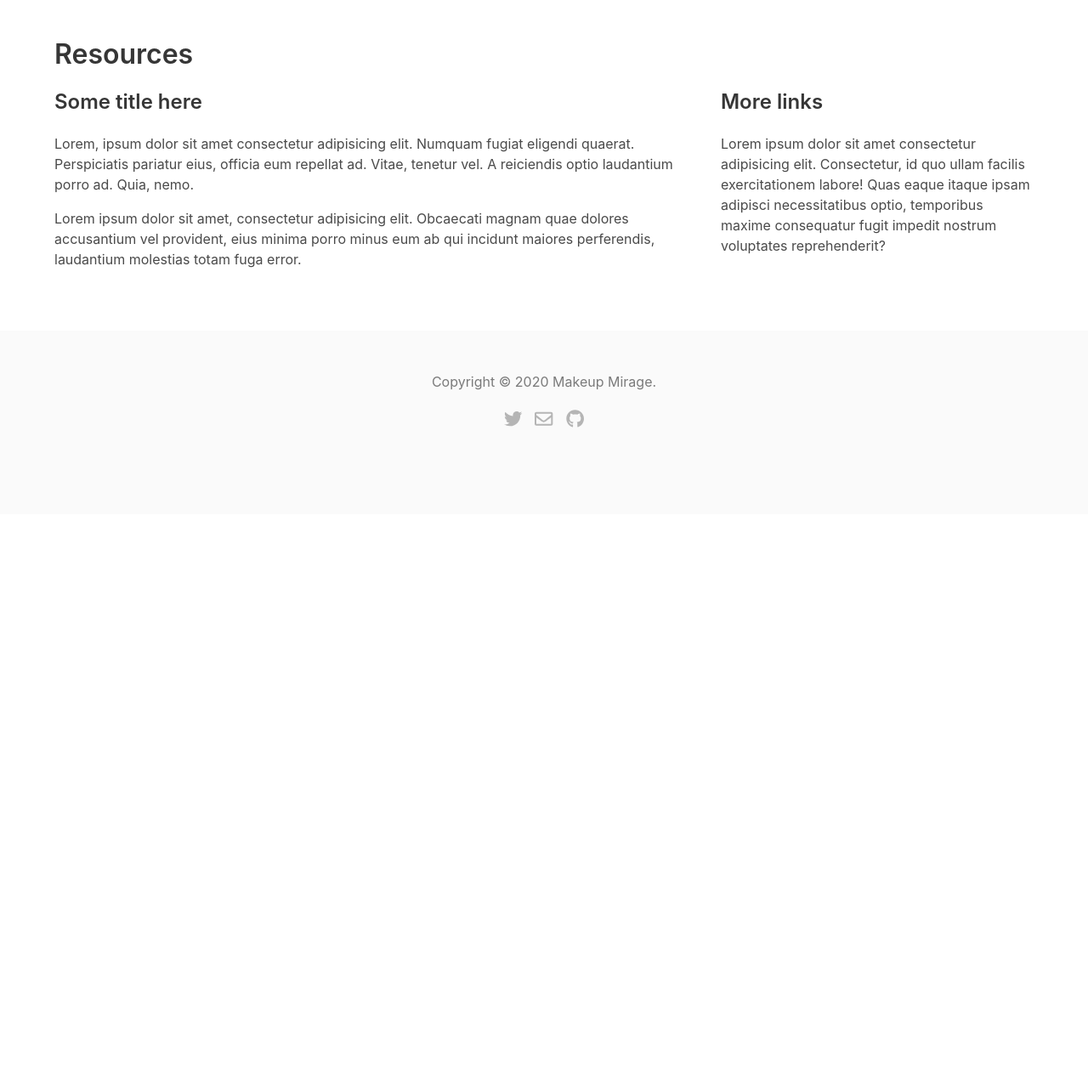
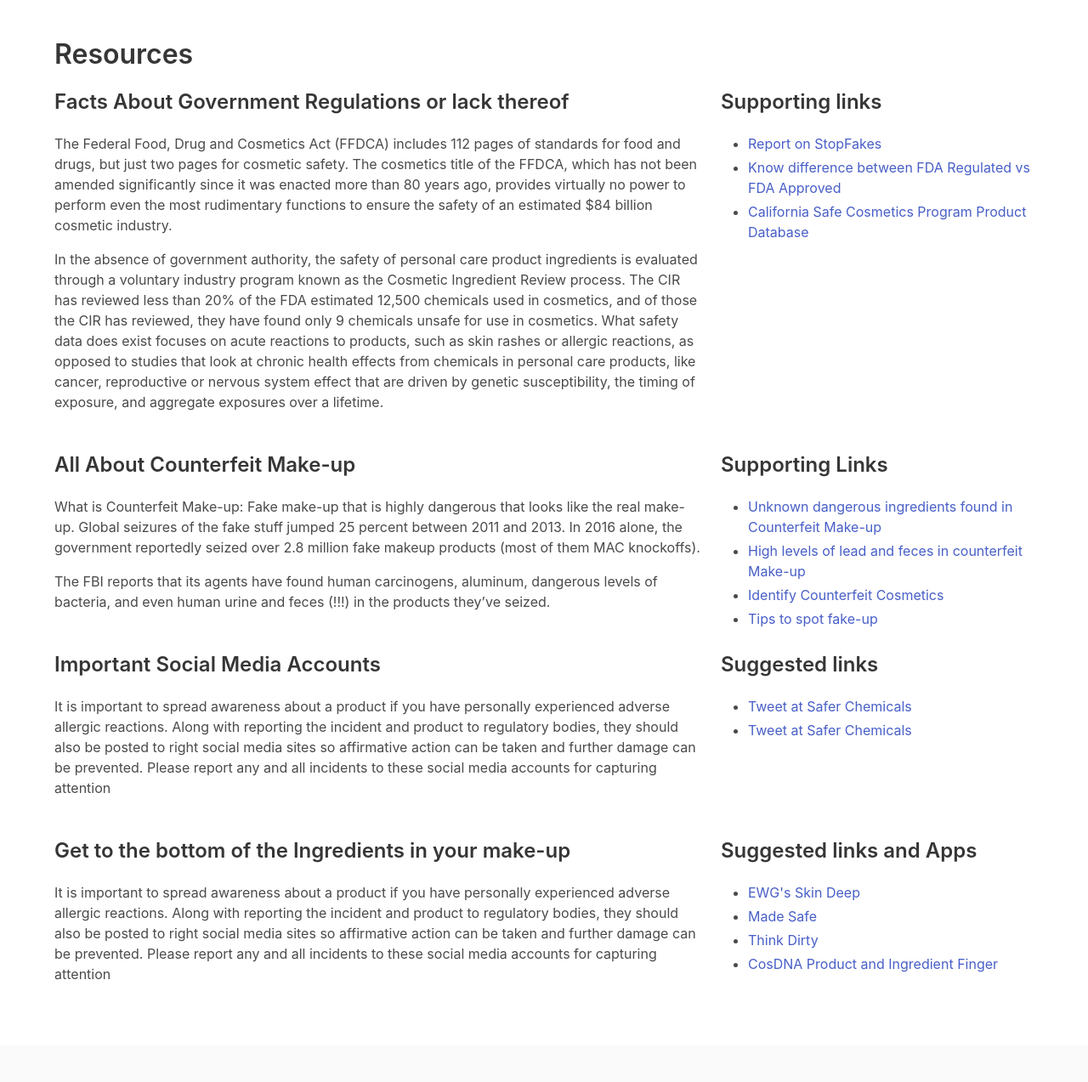
Before and after one commit to momscancode5/makeup_mirage, a website: page resources.html in a window 1280 px wide. Shown: the part 407-1680 px from the top of the page at 85% size. Before the commit the page ends 1012 px from the top, so only its background shows below. Drawn offline with nearby package versions, Linux system fonts and the light colour scheme.

Commit message:
shradha adding resources page

```diff
--- a/resources.html
+++ b/resources.html
@@ -82,26 +82,83 @@
 				<div class="columns">
 					<div class="column content is-two-thirds">
 						<h4 class="title is-4">
-							Some title here
+							Facts About Government Regulations or lack thereof
 						</h4>
-						<p>Lorem, ipsum dolor sit amet consectetur adipisicing elit. Numquam fugiat eligendi quaerat. Perspiciatis
-							pariatur eius, officia eum repellat ad. Vitae, tenetur vel. A reiciendis optio laudantium porro ad. Quia,
-							nemo.</p>
-						<p>Lorem ipsum dolor sit amet, consectetur adipisicing elit. Obcaecati magnam quae dolores accusantium vel
-							provident, eius minima porro minus eum ab qui incidunt maiores perferendis, laudantium molestias totam
-							fuga
-							error.</p>
+						<p>The Federal Food, Drug and Cosmetics Act (FFDCA) includes 112 pages of standards for food and drugs, but just two pages for cosmetic safety. The cosmetics title of the FFDCA, which has not been amended significantly since it was enacted more than 80 years ago, provides virtually no power to perform even the most rudimentary functions to ensure the safety of an estimated $84 billion cosmetic industry.
+						</p>
+						<p>In the absence of government authority, the safety of personal care product ingredients is evaluated through a voluntary industry program known as the Cosmetic Ingredient Review process. The CIR has reviewed less than 20% of the FDA estimated 12,500 chemicals used in cosmetics, and of those the CIR has reviewed, they have found only 9 chemicals unsafe for use in cosmetics. What safety data does exist focuses on acute reactions to products, such as skin rashes or allergic reactions, as opposed to studies that look at chronic health effects from chemicals in personal care products, like cancer, reproductive or nervous system effect that are driven by genetic susceptibility, the timing of exposure, and aggregate exposures over a lifetime.</p>
 					</div>
 					<div class="column content">
 						<h4 class="title is-4">
-							More links
+							Supporting links
 						</h4>
-						<p>Lorem ipsum dolor sit amet consectetur adipisicing elit. Consectetur, id quo ullam facilis exercitationem
-							labore! Quas eaque itaque ipsam adipisci necessitatibus optio, temporibus maxime consequatur fugit impedit
-							nostrum voluptates reprehenderit?</p>
+						<ul>
+						<li><a href= "https://www.stopfakes.gov/article?id=Report-Unsafe-Consumer-Products" title= "link">Report on StopFakes</a></li>
+						<li><a href= "https://www.fda.gov/cosmetics/cosmetics-laws-regulations/fda-authority-over-cosmetics-how-cosmetics-are-not-fda-approved-are-fda-regulated">Know difference between FDA Regulated vs FDA Approved</a></li>
+						<li><a href="https://safecosmetics.cdph.ca.gov/search/">California Safe Cosmetics Program Product Database</a></li>
+						</ul>
 					</div>
 
 				</div>
+				<div class="columns">
+					<div class="column content is-two-thirds">
+						<h4 class="title is-4">
+							All About Counterfeit Make-up
+						</h4>
+						<p> What is Counterfeit Make-up: Fake make-up that is highly dangerous that looks like the real make-up. Global seizures of the fake stuff jumped 25 percent between 2011 and 2013. In 2016 alone, the government reportedly seized over 2.8 million fake makeup products (most of them MAC knockoffs).</p>
+						<p>The FBI reports that its agents have found human carcinogens, aluminum, dangerous levels of bacteria, and even human urine and feces (!!!) in the products they’ve seized.</p>
+					</div>
+					<div class="column content">
+						<h4 class="title is-4">
+							Supporting Links
+						</h4>
+							<ul>
+								<li><a href = "https://cosmeticsinfo.org/blog/counterfeit-cosmetics-too-good-be-true">Unknown dangerous ingredients found in Counterfeit Make-up</a></li>
+								<li><a href = "https://www.refinery29.com/en-us/2018/04/196518/counterfeit-makeup-tested-for-human-waste">High levels of lead and feces in counterfeit Make-up</a></li>
+								<li><a href = "https://itsblossom.com/identify-counterfeit-cosmetics/">Identify Counterfeit Cosmetics</a></li>
+								<li><a href = "https://brightside.me/inspiration-girls-stuff/7-clever-tips-to-spot-fake-designer-makeup-232060/">Tips to spot fake-up</a></li>
+							</ul>
+					</div>
+
+				</div>
+				<div class="columns">
+					<div class="column content is-two-thirds">
+						<h4 class="title is-4">
+							Important Social Media Accounts
+						</h4>
+						<p>It is important to spread awareness about a product if you have personally experienced adverse allergic reactions. Along with reporting the incident and product to regulatory bodies, they should also be posted to right social media sites so affirmative action can be taken and further damage can be prevented. Please report any and all incidents to these social media accounts for capturing attention</p>
+
+					</div>
+					<div class="column content">
+						<h4 class="title is-4">
+							Suggested links
+						</h4>
+						<ul>
+							<li><a href ="https://twitter.com/SaferChemicals">Tweet at Safer Chemicals</a></li>
+							<li><a href ="https://twitter.com/SafeCosmeticsHQ">Tweet at Safer Chemicals</a></li>
+						</ul>
+					</div>
+
+				</div>
+				<div class="columns">
+					<div class="column content is-two-thirds">
+						<h4 class="title is-4">
+							Get to the bottom of the Ingredients in your make-up
+						</h4>
+						<p>It is important to spread awareness about a product if you have personally experienced adverse allergic reactions. Along with reporting the incident and product to regulatory bodies, they should also be posted to right social media sites so affirmative action can be taken and further damage can be prevented. Please report any and all incidents to these social media accounts for capturing attention</p>
+
+					</div>
+					<div class="column content">
+						<h4 class="title is-4">
+							Suggested links and Apps
+						</h4>
+						<ul>
+							<li><a href ="https://www.ewg.org/skindeep/">EWG's Skin Deep</a></li>
+							<li><a href ="https://www.madesafe.org/">Made Safe</a></li>
+							<li><a href ="https://www.thinkdirtyapp.com/">Think Dirty</a></li>
+							<li><a href = "http://www.cosdna.com/eng/">CosDNA Product and Ingredient Finger</a></li>
+						</ul>
+					</div>
 			</div>
 		</section>
 
```
Also changed, not shown: images/counterfeit-infographic.jpg (added).
